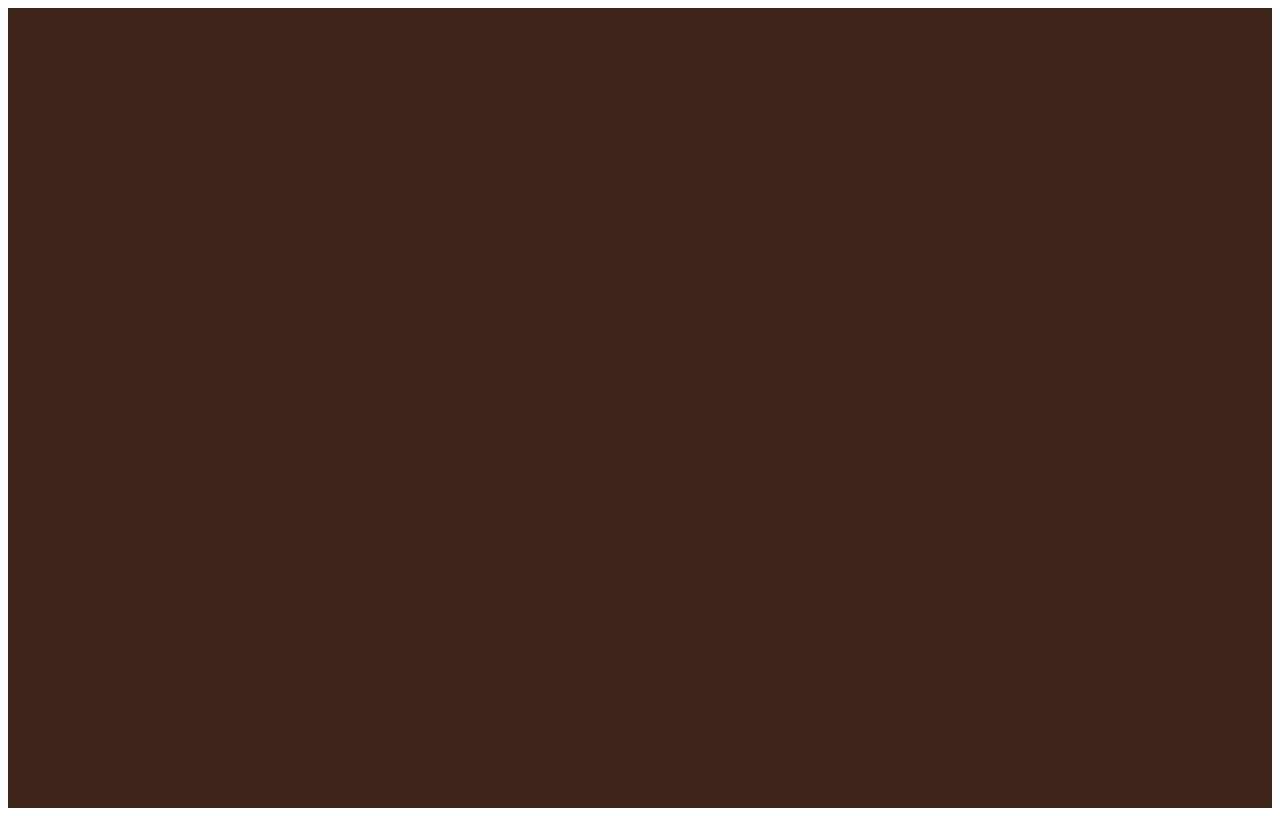
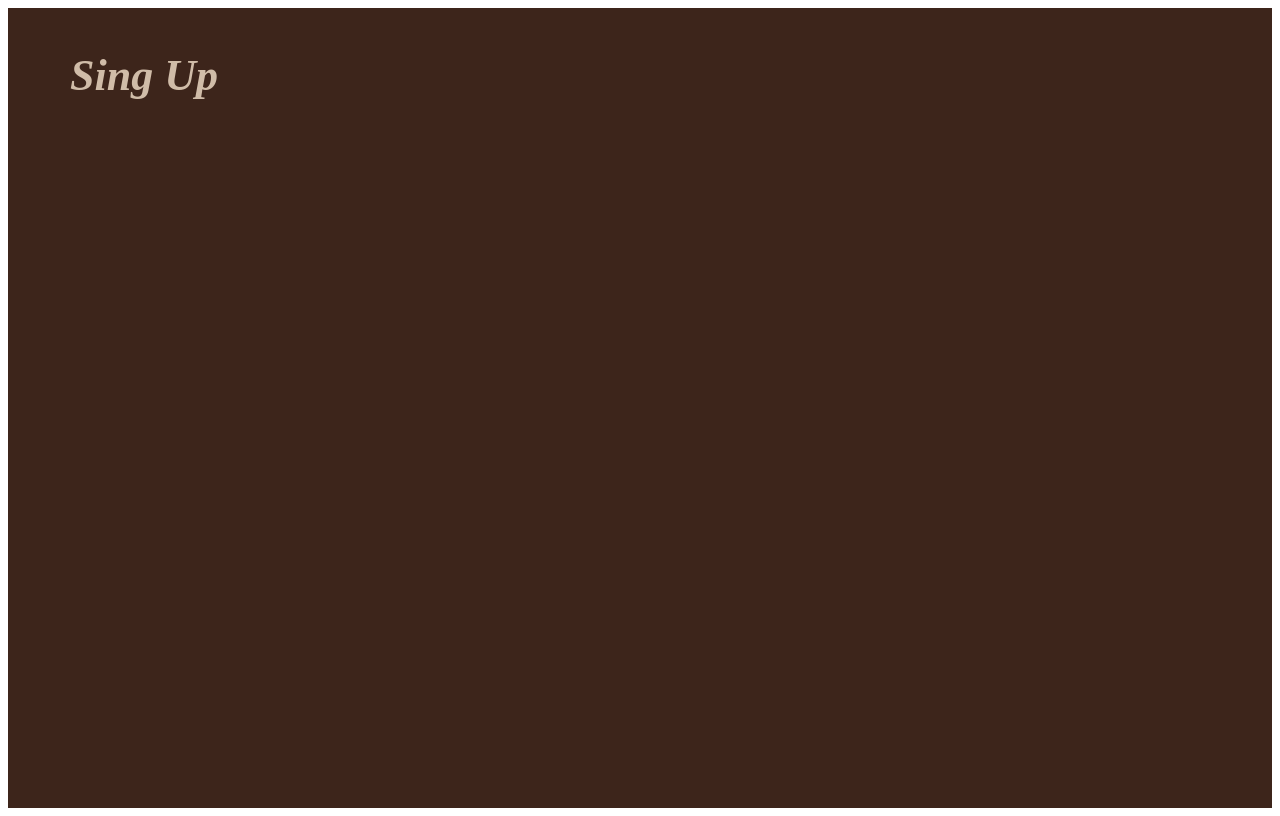
Before and after one commit to Valentina-2608/Coffee_app, a website: page sign_up_page.html in a window 1280 px wide. Drawn offline with Linux system fonts and the light colour scheme.

Commit message:
Add block caption1

```diff
--- a/sign_up_page.html
+++ b/sign_up_page.html
@@ -9,7 +9,7 @@
 </head>
 <body>
     <div class="signup_main">
-
+        <div class="caption1">Sing Up</div>
     </div>
 </body>
 </html>
```
